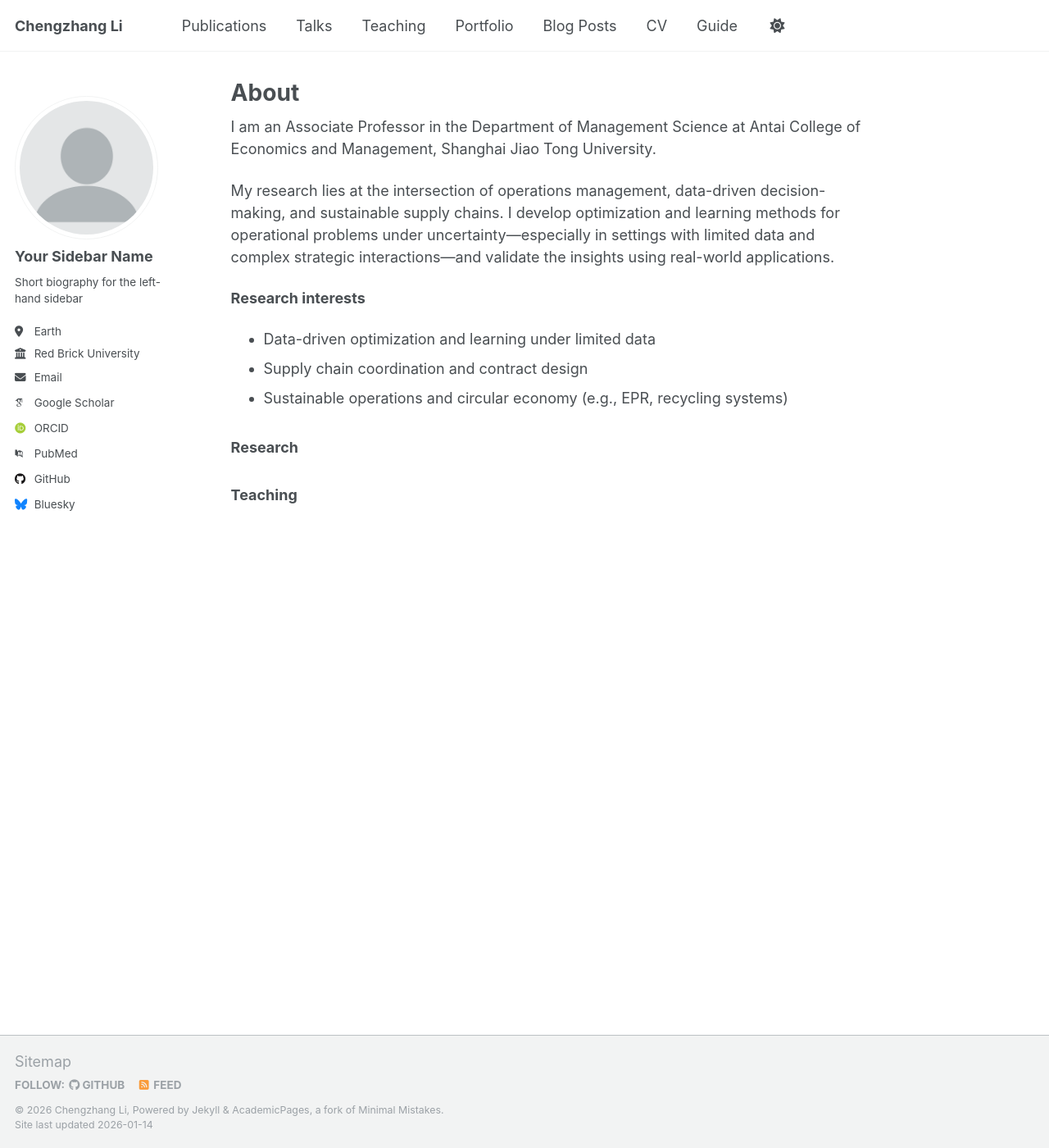
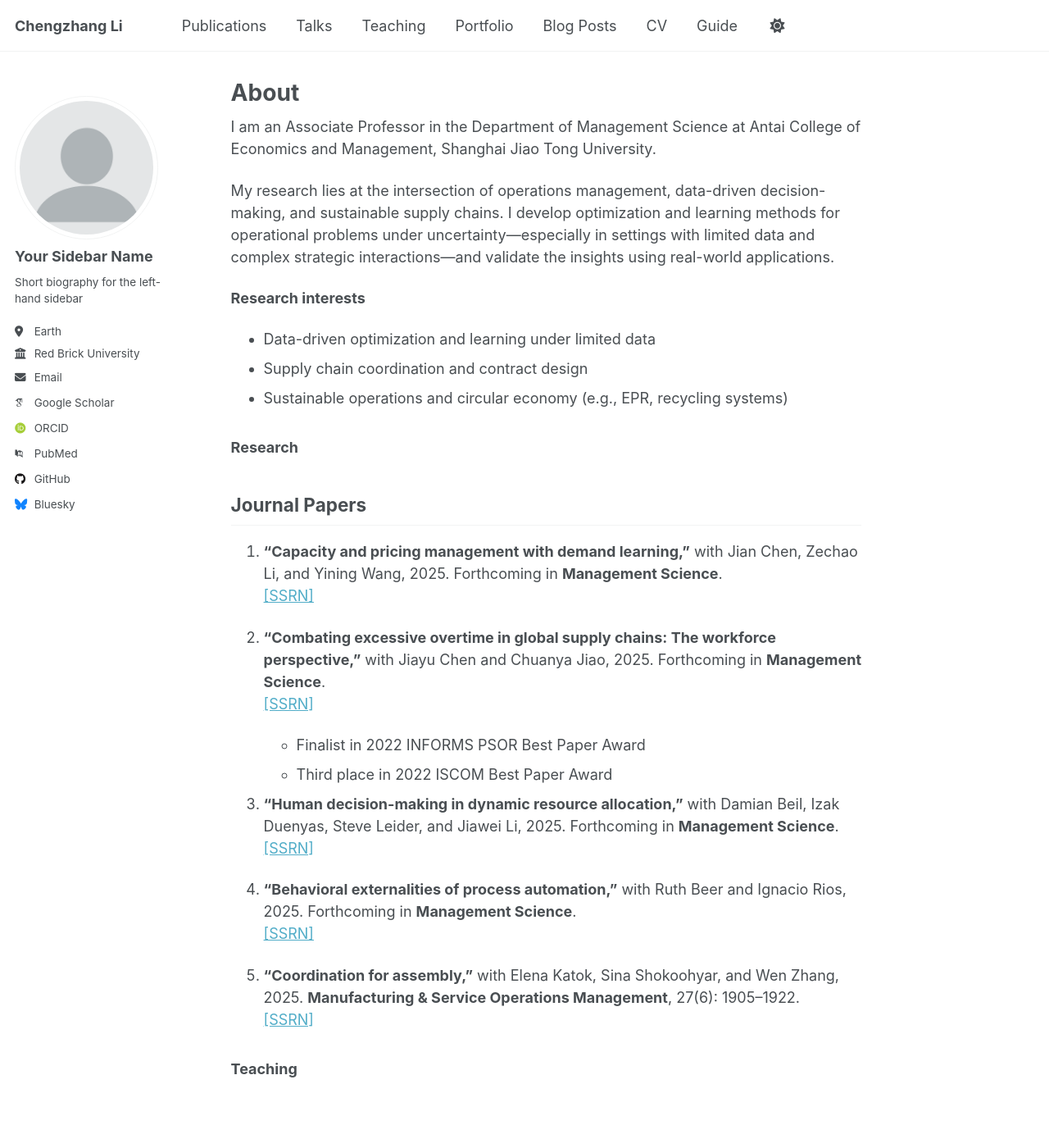
Before and after one commit to li-chengzhang/li-chengzhang.github.io, a Jekyll site: the page built from _pages/about.md, in a window 1280 px wide and 1400 px high. Shown: the whole window at 82% size. Built offline with Jekyll 4.4.1, drawn with Linux system fonts in a browser that asks for light colours; some web fonts are replaced; a script that is not in the unit is left out.

Commit message:
Update about.md

```diff
--- a/_pages/about.md
+++ b/_pages/about.md
@@ -15,4 +15,36 @@ My research lies at the intersection of operations management, data-driven decis
 - Sustainable operations and circular economy (e.g., EPR, recycling systems)
 
 ### Research
+
+## Journal Papers
+
+1. **“Capacity and pricing management with demand learning,”**
+   with Jian Chen, Zechao Li, and Yining Wang, 2025.
+   Forthcoming in **Management Science**.
+   [[SSRN]](https://ssrn.com/xxxx)
+
+2. **“Combating excessive overtime in global supply chains: The workforce perspective,”**
+   with Jiayu Chen and Chuanya Jiao, 2025.
+   Forthcoming in **Management Science**.
+   [[SSRN]](https://ssrn.com/xxxx)
+
+   - Finalist in 2022 INFORMS PSOR Best Paper Award
+   - Third place in 2022 ISCOM Best Paper Award
+
+3. **“Human decision-making in dynamic resource allocation,”**
+   with Damian Beil, Izak Duenyas, Steve Leider, and Jiawei Li, 2025.
+   Forthcoming in **Management Science**.
+   [[SSRN]](https://ssrn.com/xxxx)
+
+4. **“Behavioral externalities of process automation,”**
+   with Ruth Beer and Ignacio Rios, 2025.
+   Forthcoming in **Management Science**.
+   [[SSRN]](https://ssrn.com/xxxx)
+
+5. **“Coordination for assembly,”**
+   with Elena Katok, Sina Shokoohyar, and Wen Zhang, 2025.
+   **Manufacturing & Service Operations Management**, 27(6): 1905–1922.
+   [[SSRN]](https://ssrn.com/xxxx)
+
+
 ### Teaching
```
